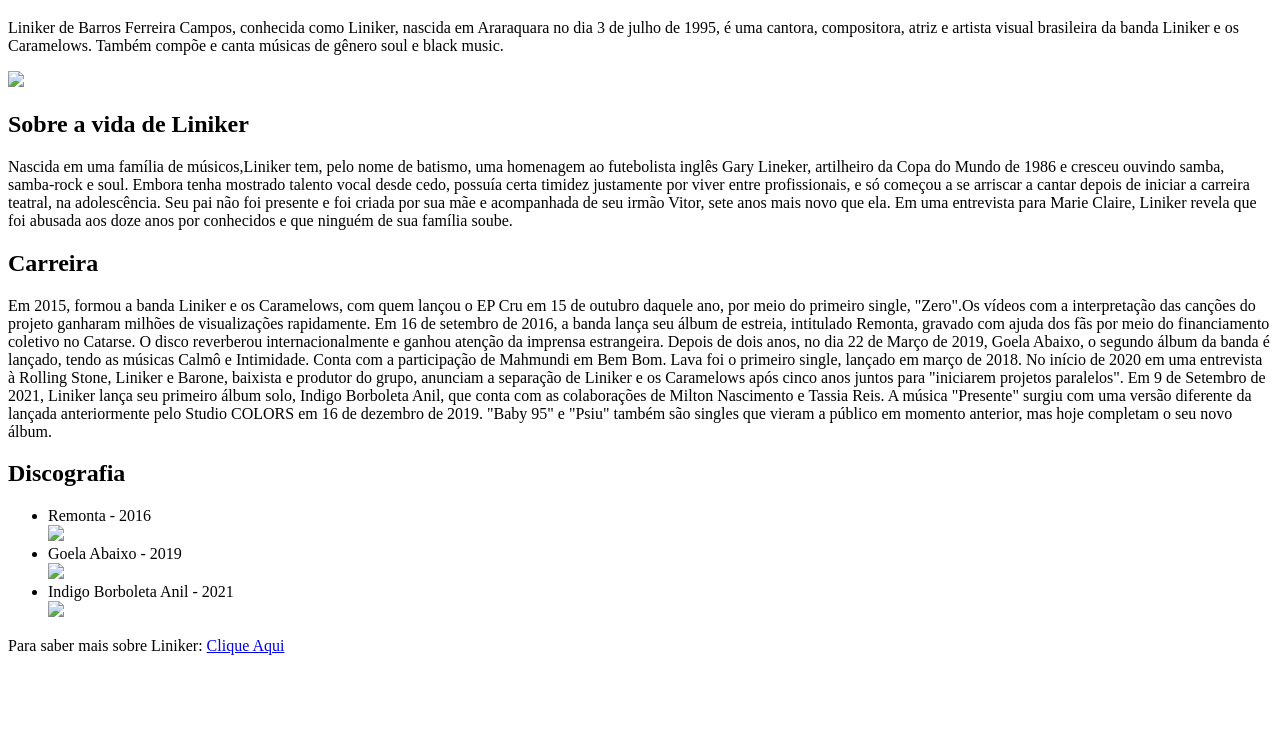
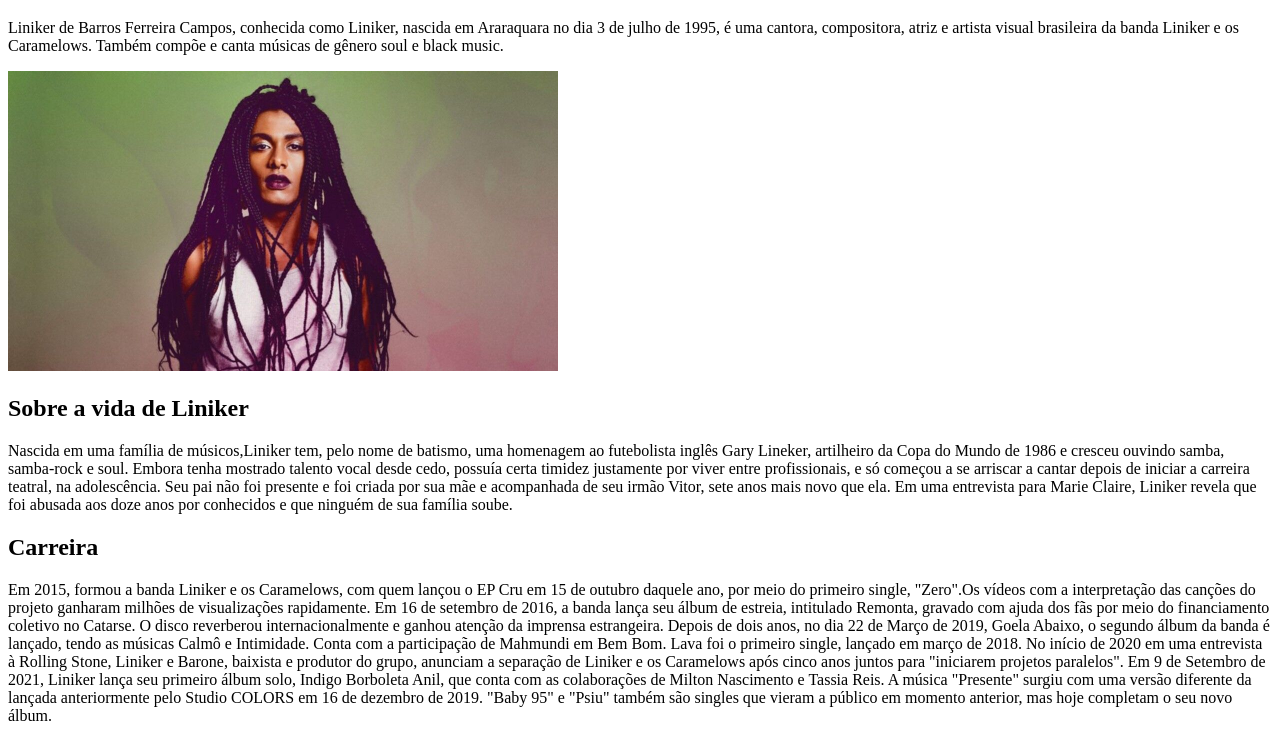
Before and after one commit to bicst/DigitalHouse, a plain HTML site: page Front End/Atividade 6/index.html in a window 1280 px wide. Shown: the part 61-800 px from the top of the page. Drawn offline with Linux system fonts and the light colour scheme.

Commit message:
Ajuste final

```diff
--- a/Front End/Atividade 6/index.html
+++ b/Front End/Atividade 6/index.html
@@ -10,7 +10,7 @@
              <p>Liniker de Barros Ferreira Campos, conhecida como Liniker, nascida em Araraquara no dia 3 de julho de 1995, é uma cantora, compositora, atriz e artista visual brasileira da banda Liniker e os Caramelows.
               Também compõe e canta músicas de gênero soul e black music.
              </p>
-             <img height="300" src="Atividade-6/img/LINIKER.jpg">
+             <img height="300" src="/Front End/Atividade 6/imagens/img/LINIKER.jpg">
 
              <h2> Sobre a vida de Liniker </h2>
              <p>Nascida em uma família de músicos,Liniker tem, pelo nome de batismo, uma homenagem ao futebolista inglês Gary Lineker, artilheiro da Copa do Mundo de 1986 e cresceu ouvindo samba, samba-rock e soul.
@@ -29,11 +29,11 @@
                 <ul>
 
                       <li>Remonta - 2016 </li>
-                      <img src="Atividade-6/discografia/remonta.jpg" height="100">
+                      <img src="/Front End/Atividade 6/imagens/discografia/remonta.jpg" height="100">
                       <li>Goela Abaixo - 2019 </li>
-                      <img src="Atividade-6/discografia/goela-abaixo.jpg" height="100">
+                      <img src="/Front End/Atividade 6/imagens/discografia/goela-abaixo.jpg" height="100">
                       <li>Indigo Borboleta Anil - 2021</li>
-                      <img src="Atividade-6/discografia/indigo-borboleta-anil.jpg" height="100">
+                      <img src="/Front End/Atividade 6/imagens/discografia/indigo-borboleta-anil.jpg" height="100">
 
                 </ul>
                 <p> Para saber mais sobre Liniker: <a href="https://pt.wikipedia.org/wiki/Liniker_(artista)" target="_blank"> Clique Aqui </a> </p>
```
Also changed, not shown: index.html (+1 -1 lines).
